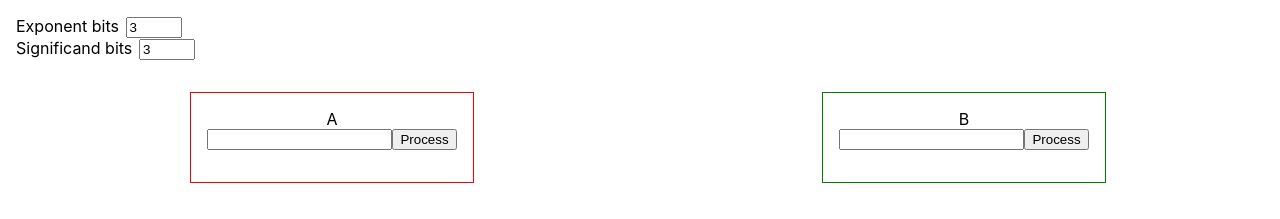
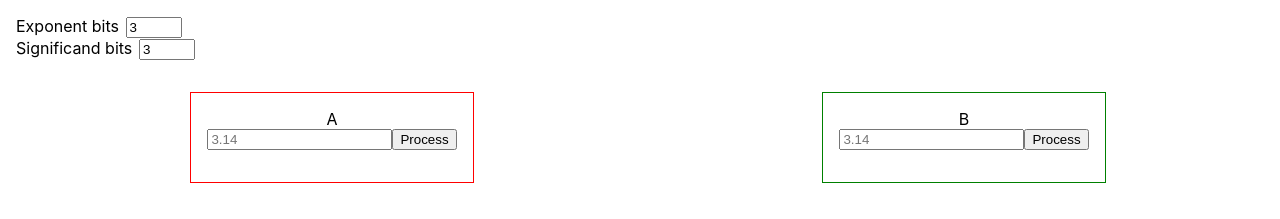
Before and after one commit to Irtiaz/Floating-Point-Adder-tester-gui, a React (Create React App) app: page / in a window 1280 px wide. Shown: the top 219 px of the page. Built offline with nearby package versions, Linux system fonts and the light colour scheme.

Commit message:
added placeholder

```diff
--- a/src/BitStringInput.tsx
+++ b/src/BitStringInput.tsx
@@ -85,6 +85,7 @@ export const BitStringInput: React.FC<Props> = ({
         style={{ display: 'flex', marginBottom: '1em' }}
       >
         <input
+          placeholder="3.14"
           value={inputText}
           onChange={(e) => setInputText(e.target.value)}
           style={{ width: '90%' }}
```
